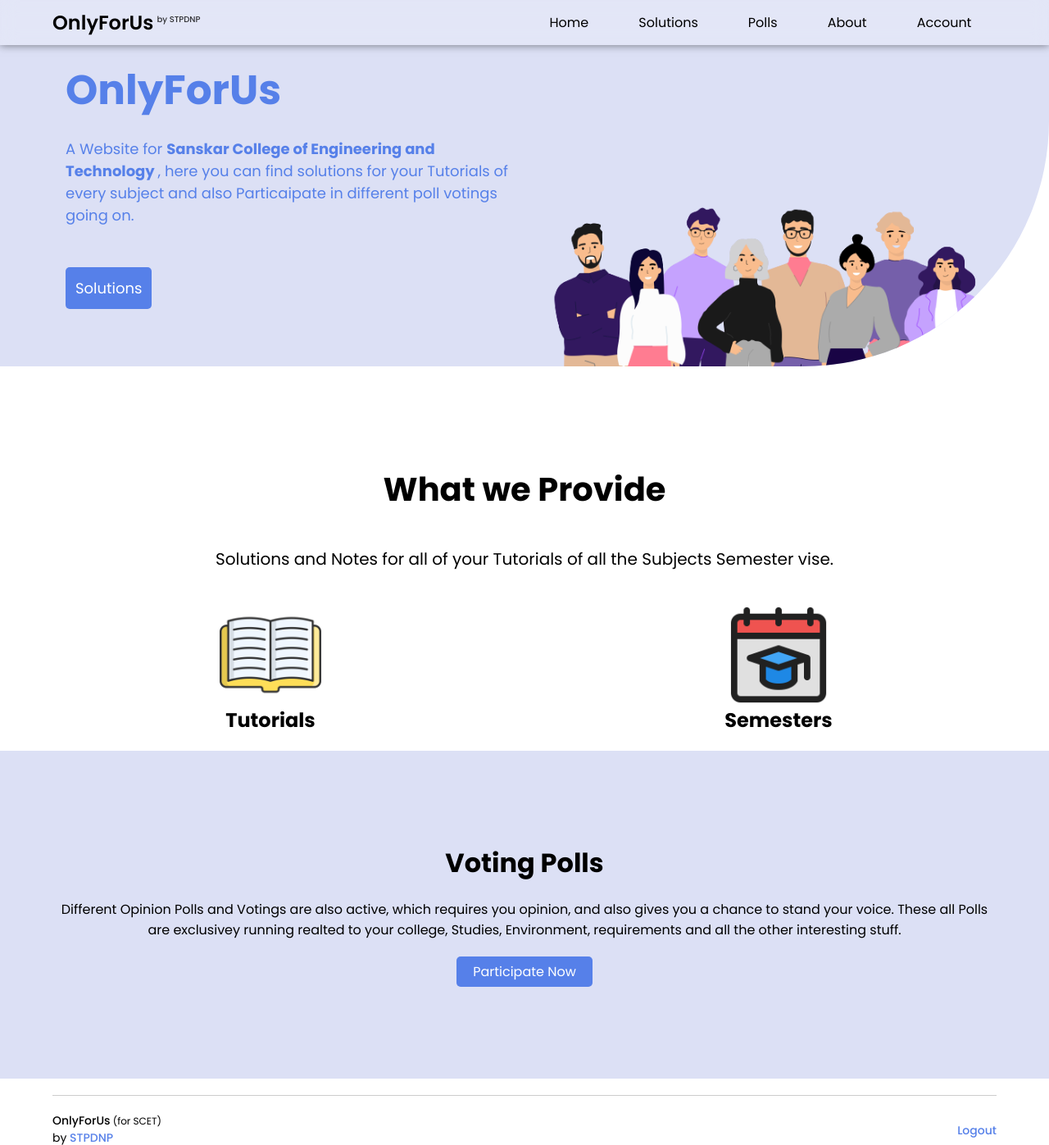
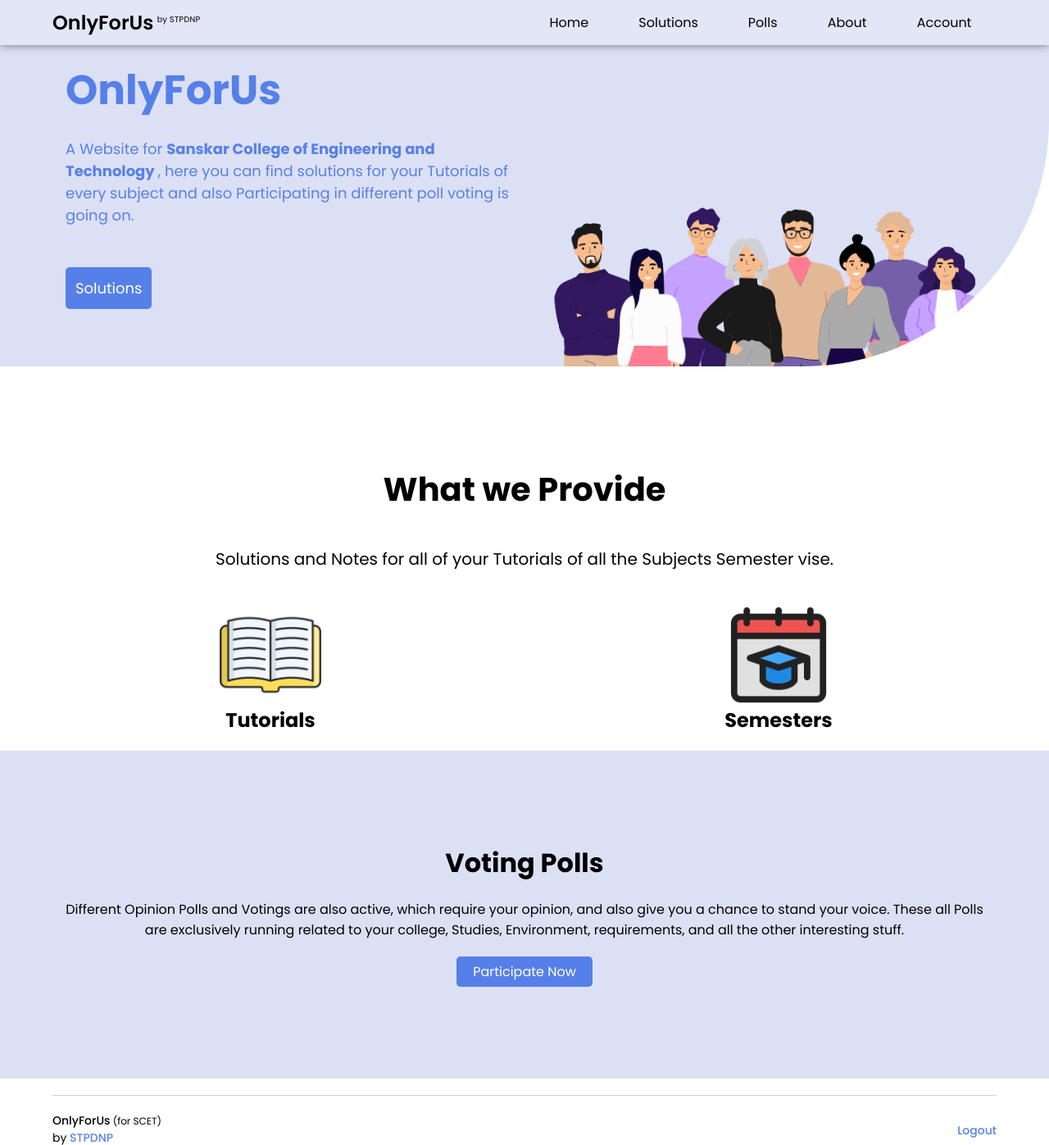
Before and after one commit to ShashankShishodia21/only-for-us, a Django app: template main/templates/main/home.html in a window 1280 px wide. Shown: the top 1397 px of the page at 82% size. Run offline with Django 4.2, Linux system fonts and the light colour scheme; the template is opened without the code that fills it, so the values that code supplies are empty.

Commit message:
Improved content quality in home.html

```diff
--- a/main/templates/main/home.html
+++ b/main/templates/main/home.html
@@ -8,8 +8,8 @@
         <br>
         <h1>OnlyForUs</h1>
         <p>A Website for <b> Sanskar College of Engineering and Technology </b>, here you can find solutions for your
-            Tutorials of every subject and also Particaipate in different
-            poll votings going on.</p>
+            Tutorials of every subject and also Participating in different
+            poll voting is going on.</p>
         <a href="/choose-semester/">Solutions</a>
     </div>
     <div class="image-container">
@@ -35,7 +35,7 @@
 <div class="poll-intro-section">
     <h1 class="poll-intro-header">Voting Polls</h1>
     <p class="poll-intro-text">
-       Different Opinion Polls and Votings are also active, which requires you opinion, and also gives you a chance to stand your voice. These all Polls are exclusivey running realted to your college, Studies, Environment, requirements and all the other interesting stuff.
+       Different Opinion Polls and Votings are also active, which require your opinion, and also give you a chance to stand your voice. These all Polls are exclusively running related to your college, Studies, Environment, requirements, and all the other interesting stuff.
     </p>
     <a href="/polls/" class="poll-action-btn">Participate Now</a>
 </div>
```
